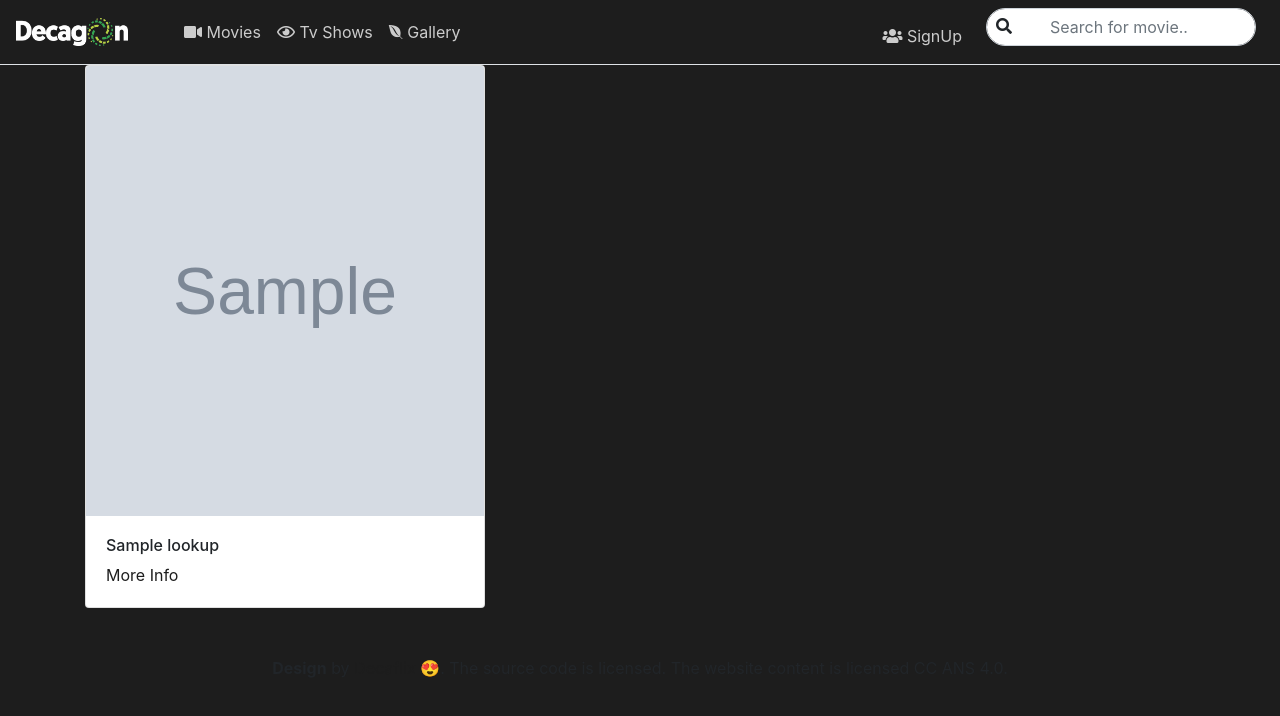
After one commit to cranium44/DecaFlix, a Flask app: template templates/search_list.html in a window 1280 px wide. The commit adds this page. Shown: the top 716 px of the page. Run offline with Flask 2, Linux system fonts and the light colour scheme; the template is opened without the code that fills it: most values are stand-ins (such as "Sample title", 1, 10 or a date in 2020); grey boxes marked "Sample" are stand-in pictures; some libraries are stand-ins or nearby versions.

Commit message:
Modified route for search_list.html in application.py

```diff
--- a/application.py
+++ b/application.py
@@ -142,8 +142,9 @@ def movie():
     if request.method == "POST":
         title = request.form.get("title")
 
-        lookup_title = lookup(title)
-        return render_template("single.html", lookup_title=lookup_title)
+        lookup_search = lookup(title)
+        # print(lookup_title)
+        return render_template("search_list.html", lookup_search=lookup_search)
 
     return render_template("index.html")
 
@@ -151,3 +152,15 @@ def movie():
 @app.route("/dashboard", methods=["GET"])
 def dashboard():
     return render_template("dashboard.html")
+
+
+# def errorhandler(e):
+#     """Handle error"""
+#     if not isinstance(e, HTTPException):
+#         e = InternalServerError()
+#     return apology(e.name, e.code)
+
+
+# # Listen for errors
+# for code in default_exceptions:
+#     app.errorhandler(code)(errorhandler)
--- a/static/style.css
+++ b/static/style.css
@@ -1,6 +1,6 @@
 body,
 html {
-  background-color: whitesmoke;
+  background-color: #1d1d1d;
 }
 
 .navbar {
@@ -192,3 +192,12 @@ a:hover {
   margin-right: 25rem;
   margin-top: 8rem;
 }
+
+.card-title {
+  font-family: Arial, Helvetica, sans-serif;
+  font-weight: 700
+}
+
+.card-text {
+  font-family: Arial, Helvetica, sans-serif
+}
--- /dev/null
+++ b/templates/search_list.html
@@ -0,0 +1,40 @@
+{% extends "layout.html" %}
+
+{% block title %}
+Search Movie
+{% endblock %}
+
+{% block style %}
+<style>
+    .search-card {
+        width: 400px;
+    }
+
+    .img {
+        height: 450px;
+    }
+</style>
+{% endblock %}
+
+{% block main %}
+<section style="">
+    <div class="container">
+
+        <div class="row">
+            {% for lookup in lookup_search %}
+            <div class="col-md-6 mb-4">
+                <div class="card search-card">
+                    <img src="{{lookup["poster"]}}" class="card-img-top img" alt="...">
+                    <div class="card-body">
+                        <h6 class="">{{lookup["title"]}}</h6>
+                        <a href="" style="margin-right: 0;">More Info</a>
+                    </div>
+
+                </div>
+            </div>
+            {% endfor %}
+        </div>
+    </div>
+</section>
+
+{% endblock %}
```
Also changed, not shown: helpers.py (+30 -58 lines), templates/index.html (+20 -47 lines).
